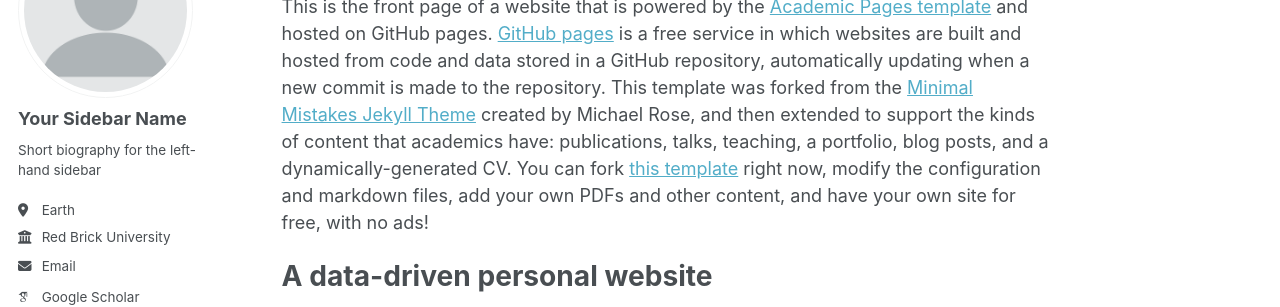
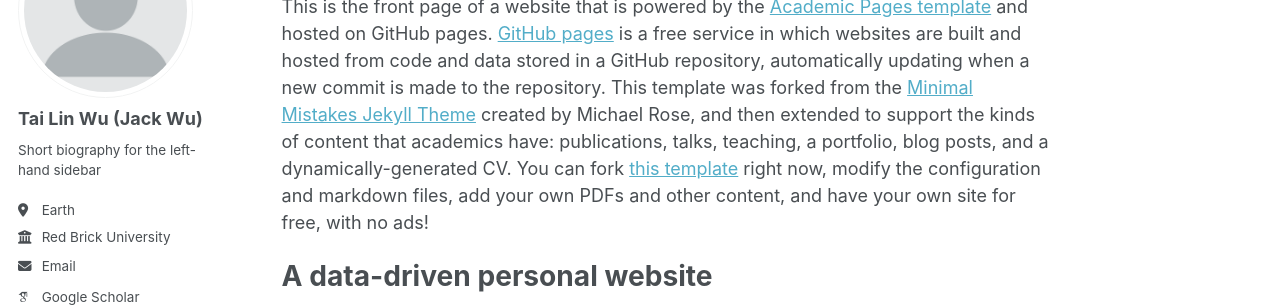
Before and after one commit to Aquila-f/aquila-f.gitbub.io, a Jekyll site: the page built from _pages/about.md, in a window 1280 px wide. Shown: the part 176-483 px from the top of the page. Built offline with Jekyll 4.4.1, drawn with Linux system fonts in a browser that asks for light colours; some web fonts are replaced.

Commit message:
Update _config.yml

```diff
--- a/_config.yml
+++ b/_config.yml
@@ -23,7 +23,7 @@ repository               : "academicpages/academicpages.github.io"
 author:
   # Biographic information
   avatar           : "profile.png"
-  name             : "Your Sidebar Name"
+  name             : "Tai Lin Wu (Jack Wu)"
   pronouns         : # example: "she/her"
   bio              : "Short biography for the left-hand sidebar"
   location         : "Earth"
```
